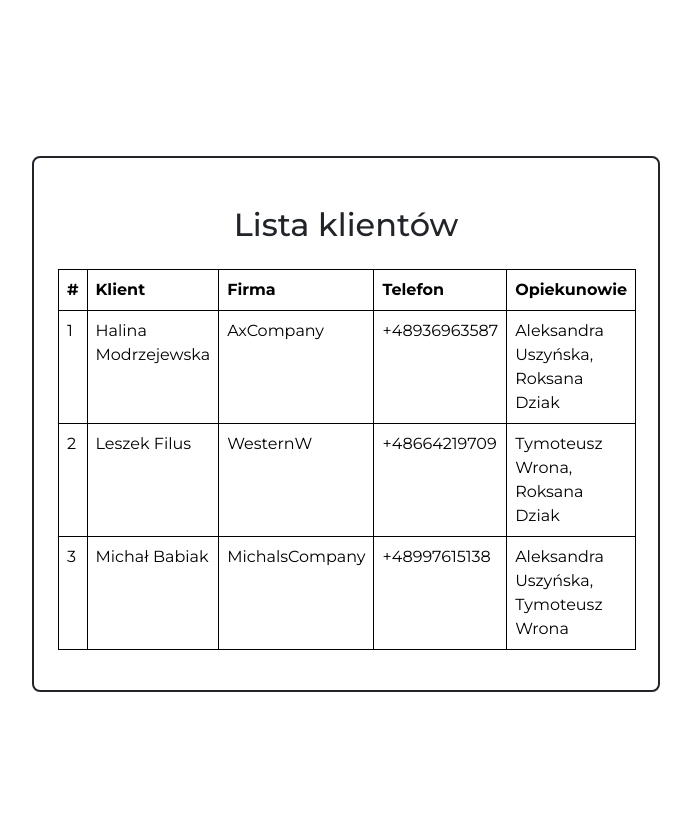
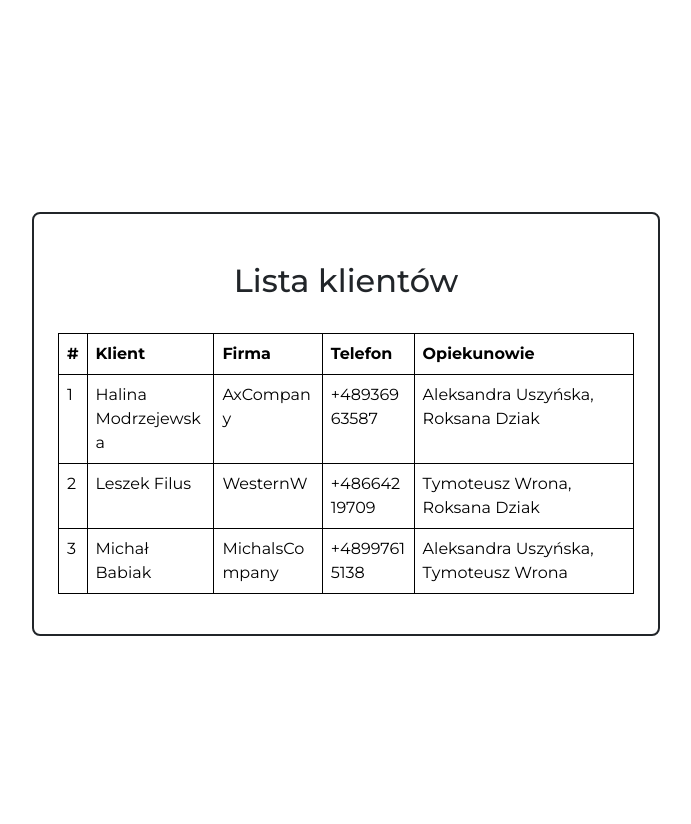
Before and after one commit to Chwalus123/webapp, a PHP site: page / in a window 1280 px wide. Shown: the part 31-855 px from the top of the page, without its empty margins (294-985 px from the left). Run offline with PHP 8.4, Linux system fonts and the light colour scheme; data comes from the database, SQL or seed files in the repository.

Commit message:
Naprawiony problem ze zwijaniem tabelki

```diff
--- a/assets/css/style.css
+++ b/assets/css/style.css
@@ -31,3 +31,8 @@ body {
 .form-control:hover, .form-select:hover {
 	border-color: #555;
 }
+
+.table td, .table th {
+  word-break: break-word;
+  white-space: normal;
+}
--- a/public/index.php
+++ b/public/index.php
@@ -14,9 +14,10 @@ include 'header.php';
 ?>
 <div class="container-fluid min-vh-100 d-flex justify-content-center align-items-center">
     <div class="row w-100 justify-content-center">
-        <div class="col-md-6 border border-2 border-dark rounded-3 p-4">
+        <div class="col-lg-8 col-xl-6 border border-2 border-dark rounded-3 p-4">
             <h2 class="mt-4 text-center">Lista klientów</h2>
-            <table class="mt-4 table table-bordered">
+            <div class="table-responsive">
+                <table class="mt-4 table table-lg-8 table-xl-6 table-bordered">
                     <thead>
                         <tr>
                             <th>#</th>
@@ -41,4 +42,5 @@ include 'header.php';
             </div>
         </div>
     </div>
+</div>
 <?php include 'footer.php'; ?>
```
Lines whose indentation alone changed are shown as unchanged.
